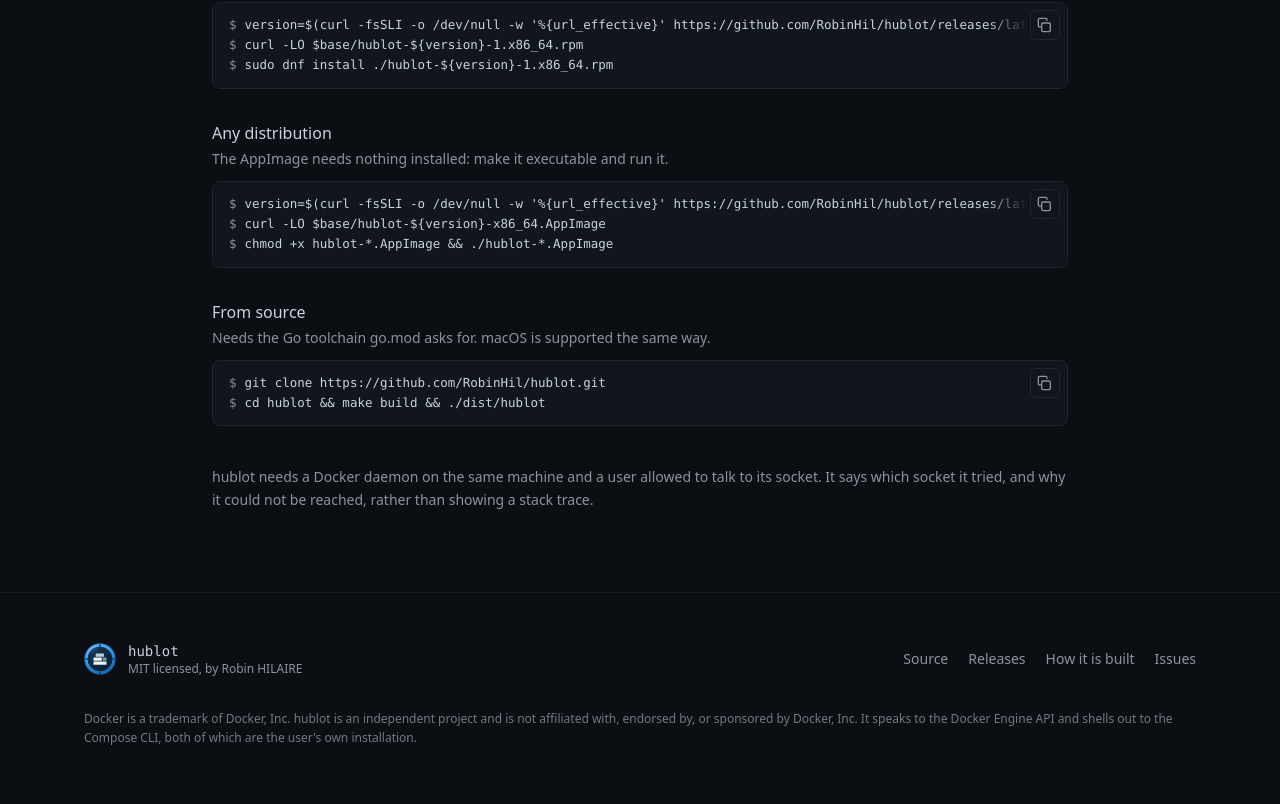
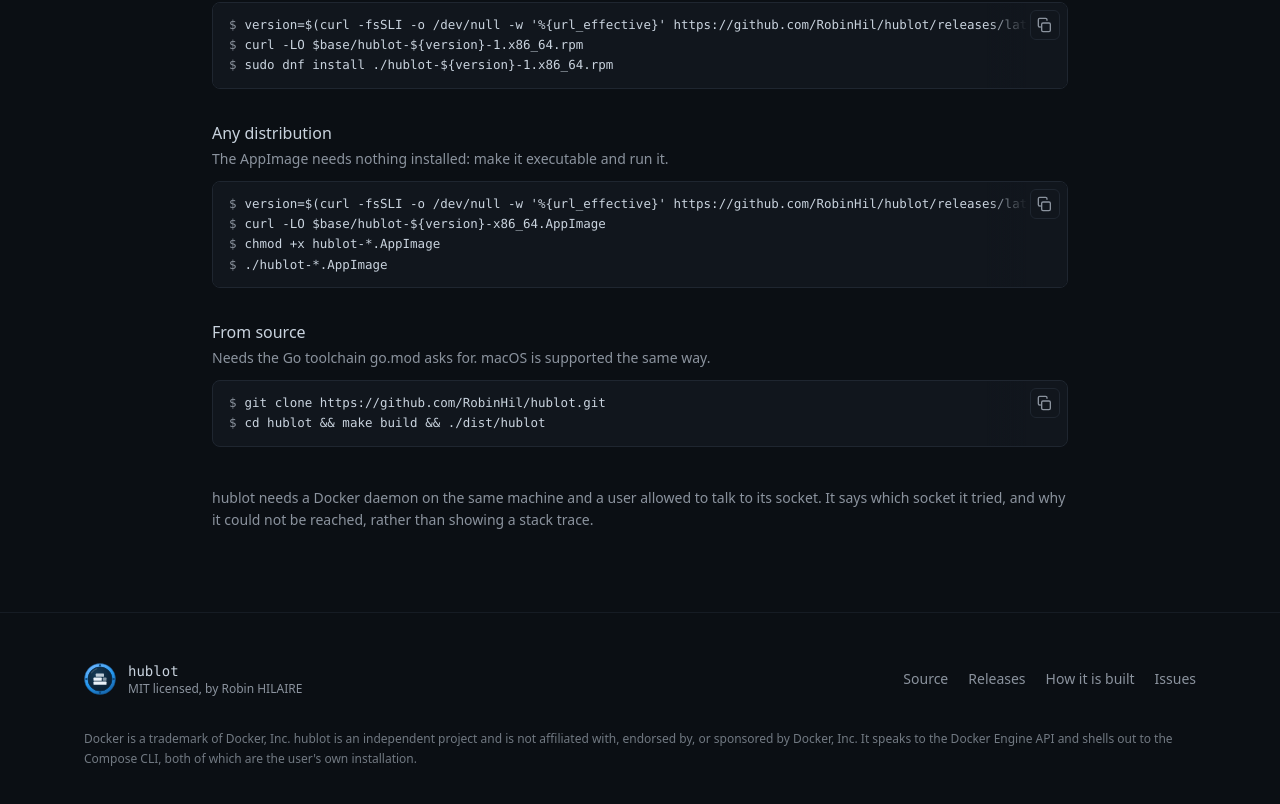
Before and after one commit to RobinHil/hublot, a React (Vite) app in the folder landing/: page / in a window 1280 px wide. Shown: the part 4467-5271 px from the top of the page. Built offline with nearby package versions, Linux system fonts and the light colour scheme.

Commit message:
split the appimage chmod and run onto two lines so the copied text stops looking like a clickfix attack

```diff
--- a/landing/src/content.ts
+++ b/landing/src/content.ts
@@ -133,10 +133,16 @@
     id: "appimage",
     label: "Any distribution",
     note: "The AppImage needs nothing installed: make it executable and run it.",
+    // Two lines rather than one chained with `&&`, because uBlock Origin
+    // refuses a clipboard write where a line starting with `curl` is followed
+    // by `chmod +x` and `&&`, which is what a ClickFix attack looks like. It
+    // does not fail quietly either: it covers the page with a warning about an
+    // attack, which is the last thing an install page should say.
     commands: [
       RESOLVE_VERSION,
       "curl -LO $base/hublot-${version}-x86_64.AppImage",
-      "chmod +x hublot-*.AppImage && ./hublot-*.AppImage",
+      "chmod +x hublot-*.AppImage",
+      "./hublot-*.AppImage",
     ],
   },
   {
```
